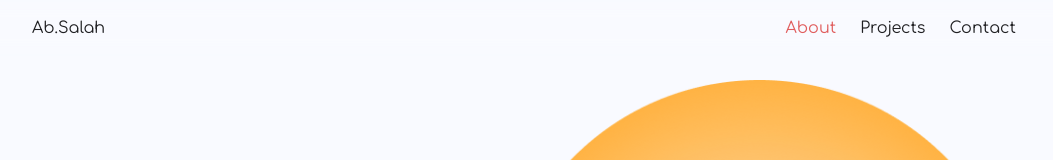
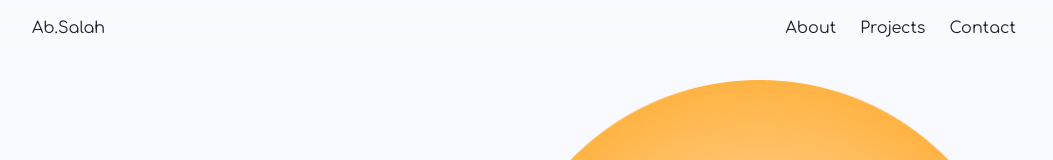
Before and after one commit to Salaheddin12/ab-salah, a Next.js app: page /about in a window 1280 px wide. Shown: the top 160 px of the page, without its empty margins (112-1165 px from the left). Built offline with nearby package versions, Linux system fonts and the light colour scheme.

Commit message:
reduce layout shifting

```diff
--- a/components/navbar.js
+++ b/components/navbar.js
@@ -13,23 +13,11 @@ import {
 } from '@chakra-ui/react'
 import { HamburgerIcon } from '@chakra-ui/icons'
 
-const LinkItem = ({ href, path, _target, children, ...props }) => {
-  const active = path === href
+const LinkItem = ({ href, _target, children, ...props }) => {
+  // const active = path === href
   return (
     <NextLink href={href}>
-      <Link
-        p={2}
-        color={active ? '#E05D5D' : '#202023'}
-        _target={_target}
-        _hover={{
-          textDecoration: 'none',
-          color: '#E05D5D'
-        }}
-        _focus={{
-          boxShadow: 'none'
-        }}
-        {...props}
-      >
+      <Link variant="navLink" {...props}>
         {children}
       </Link>
     </NextLink>
--- a/pages/_app.js
+++ b/pages/_app.js
@@ -2,17 +2,13 @@ import { ChakraProvider } from '@chakra-ui/react'
 import Layout from '../components/layouts/main'
 import theme from '../lib/theme'
 import Fonts from '../components/fonts'
-
-// import { AnimatePresence } from 'framer-motion'
 
 function Website({ Component, pageProps, router }) {
   return (
     <ChakraProvider theme={theme}>
       <Fonts />
       <Layout router={router}>
-        {/* <AnimatePresence exitBeforeEnter initial={true}> */}
         <Component {...pageProps} key={router.route} />
-        {/* </AnimatePresence> */}
       </Layout>
     </ChakraProvider>
   )
```
Also changed, not shown: components/sections/intro.js (+0 -21 lines), pages/index.js (+26 -0 lines), lib/theme.js.
